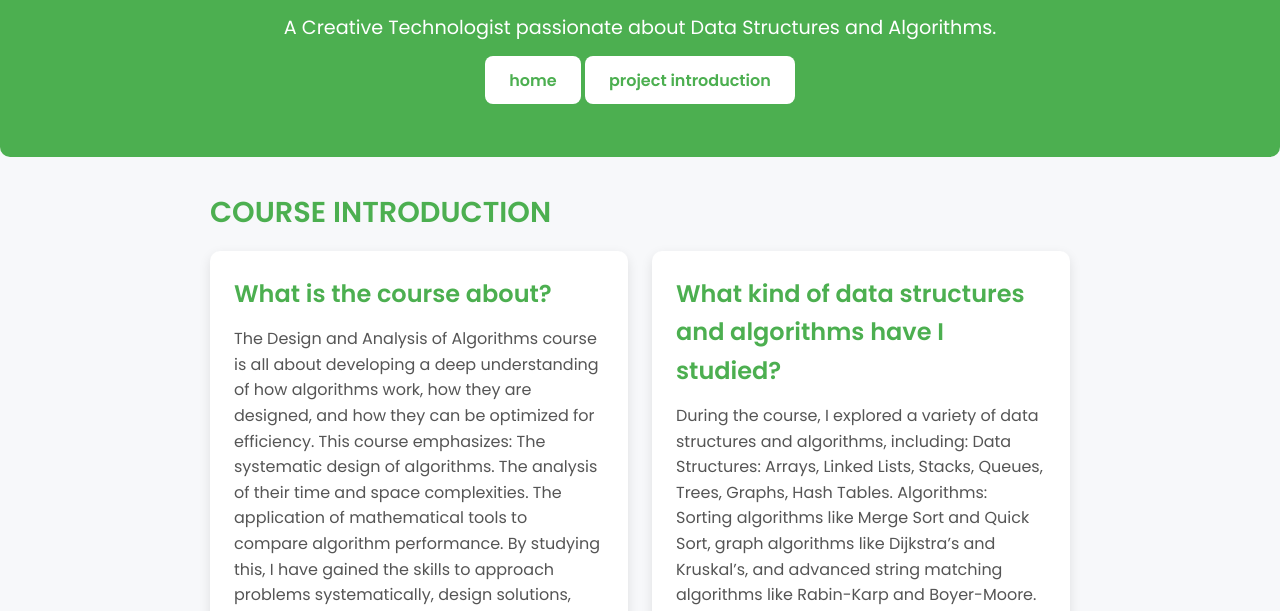
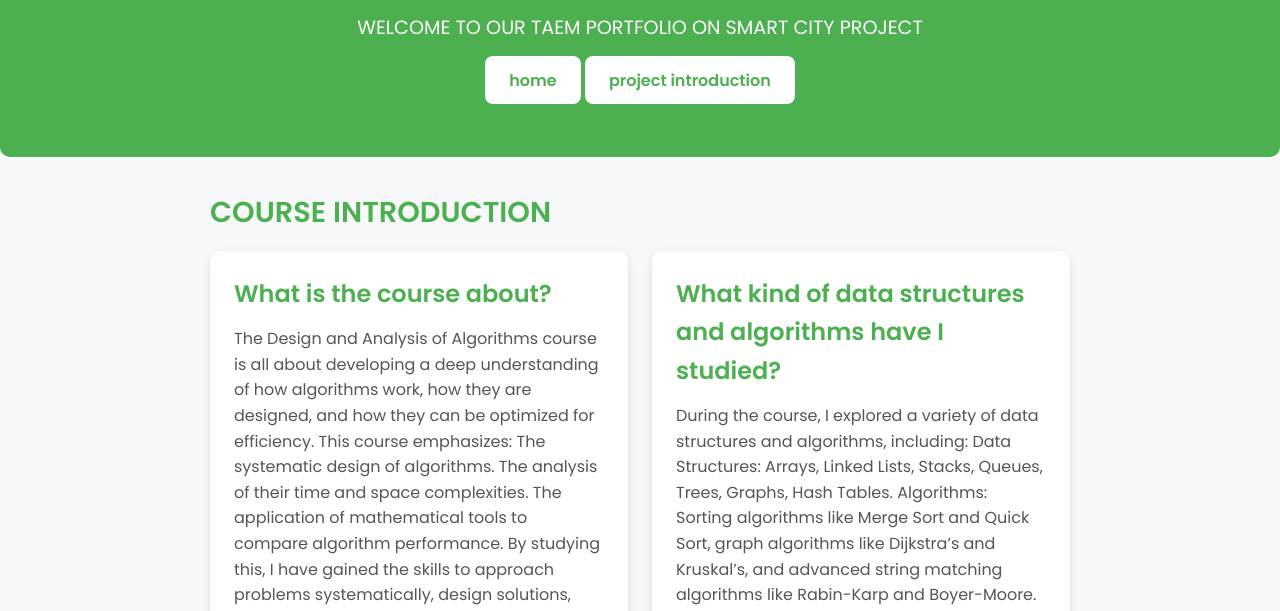
Before and after one commit to anudm/smartcity.github.io, a plain HTML site: page index.html in a window 1280 px wide. Shown: the part 181-792 px from the top of the page. Drawn offline with Linux system fonts and the light colour scheme.

Commit message:
Update index.html

```diff
--- a/index.html
+++ b/index.html
@@ -12,7 +12,7 @@
         <div class="header-content">
             <img src="profile.jpg" alt="Profile Picture" class="profile-img">
             <h1>Hi, I'm Ananya</h1>
-            <p>A Creative Technologist passionate about Data Structures and Algorithms.</p>
+            <p>WELCOME TO OUR TAEM PORTFOLIO ON SMART CITY PROJECT</p>
             <a href="#" class="btn">home</a>
              <a href="#" class="btn">project introduction</a>
         </div>
```
